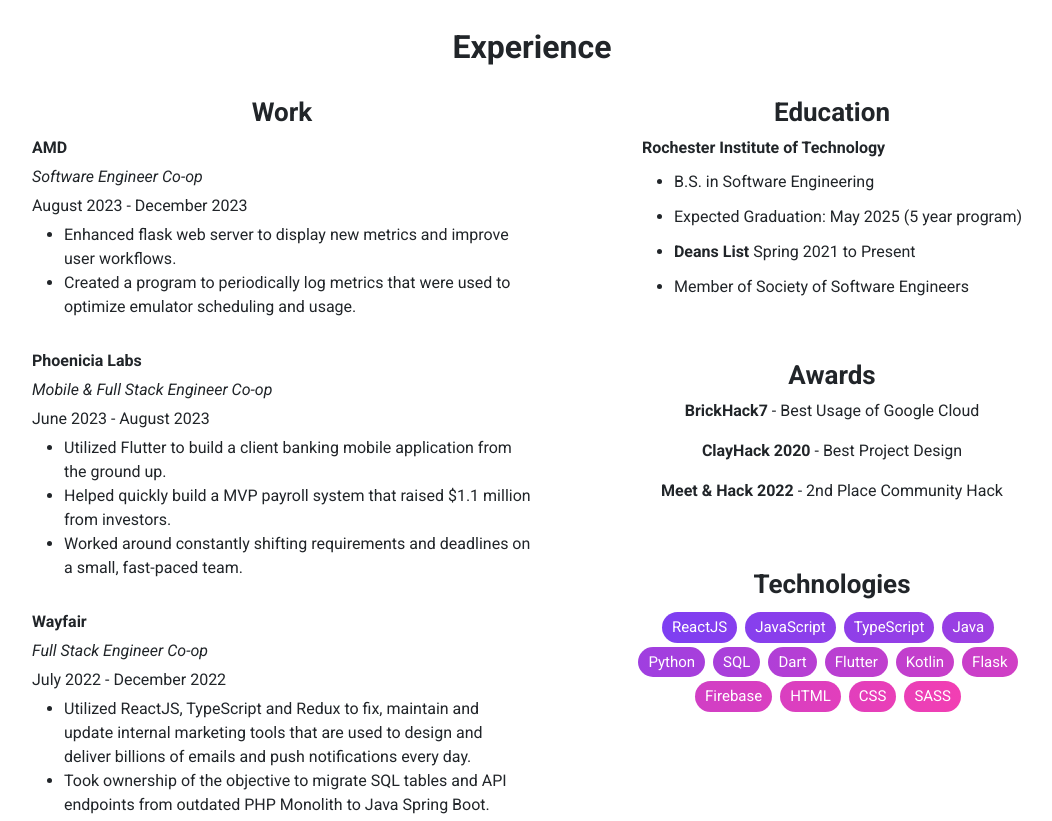
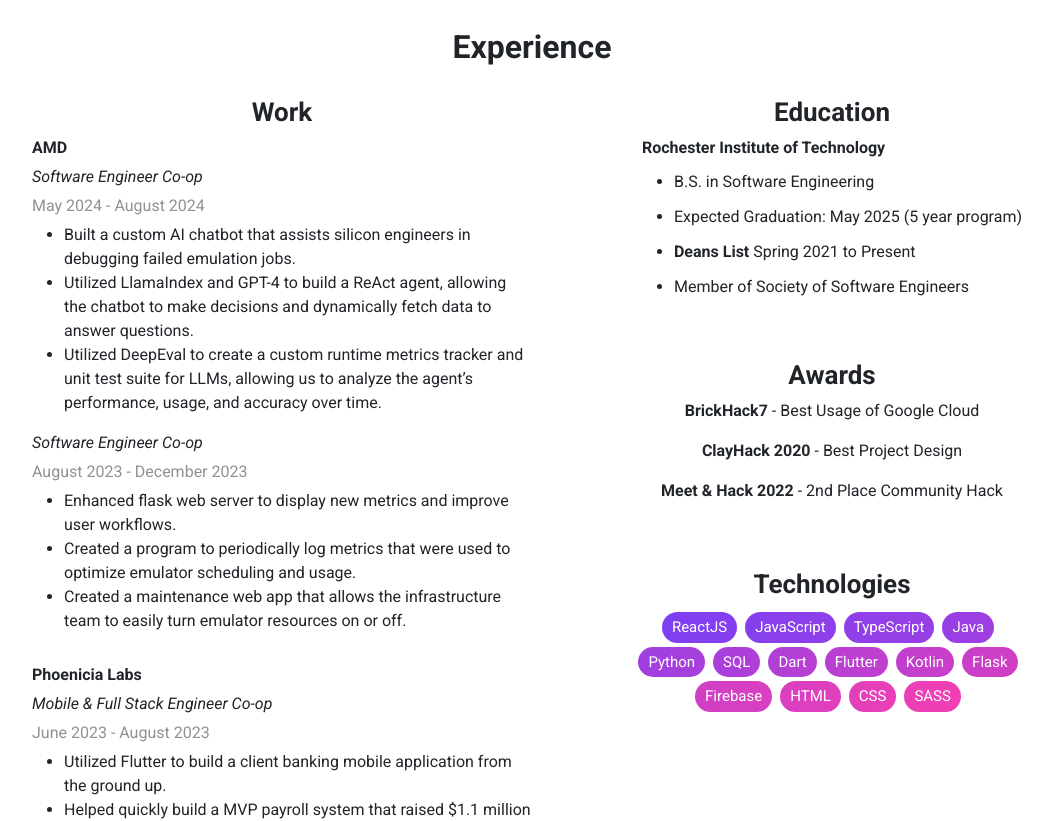
Before and after one commit to devkav/personalWebsite, a React (Create React App) app: page / in a window 1280 px wide. Shown: the part 1360-2181 px from the top of the page, without its empty margins (108-1160 px from the left). Built offline with nearby package versions, Linux system fonts and the light colour scheme.

Commit message:
Update experience. Add support for multiple job terms. Added secondary colors

```diff
--- a/src/pages/AboutMe.tsx
+++ b/src/pages/AboutMe.tsx
@@ -8,7 +8,7 @@ const AboutMe = () => {
         <h2 className="fit-content">About Me</h2>
         <p>
           Hi, my name is Devan Kavalchek, I'm a passionate and detail oriented
-          software engineer. I'm a fourth year student at the Rochester Institute
+          software engineer. I'm a fifth year student at the Rochester Institute
           of Technology pursuing a B.S. in Software Engineering. Recently, I've
           been enjoying working with ReactJS, SQL, Java, and learning TensorFlow
           using Python.
--- a/src/pages/Experience.tsx
+++ b/src/pages/Experience.tsx
@@ -3,11 +3,16 @@ import Chip from '../components/Chip';
 import Resume from '../assets/docs/Devan Kavalchek Resume.pdf';
 import { HiOutlineExternalLink } from 'react-icons/hi';
 
-interface Work {
-  company: string;
+
+interface WorkTerm {
   title: string;
   dates: string;
   descriptions: string[];
+}
+
+interface Work {
+  company: string;
+  terms: WorkTerm[];
 }
 
 const technologies: string[] = [
@@ -30,15 +35,31 @@ const technologies: string[] = [
 const work: Work[] = [
   {
     company: 'AMD',
+    terms: [
+      {
+        title: 'Software Engineer Co-op',
+        dates: 'May 2024 - August 2024',
+        descriptions: [
+            `Built a custom AI chatbot that assists silicon engineers in debugging failed emulation jobs.`,
+            `Utilized LlamaIndex and GPT-4 to build a ReAct agent, allowing the chatbot to make decisions and dynamically fetch data to answer questions.`,
+            `Utilized DeepEval to create a custom runtime metrics tracker and unit test suite for LLMs, allowing us to analyze the agent’s performance, usage, and accuracy over time.`
+        ]
+      },
+      {
         title: 'Software Engineer Co-op',
         dates: 'August 2023 - December 2023',
         descriptions: [
           `Enhanced flask web server to display new metrics and improve user workflows.`,
-      `Created a program to periodically log metrics that were used to optimize emulator scheduling and usage.`
+          `Created a program to periodically log metrics that were used to optimize emulator scheduling and usage.`,
+          `Created a maintenance web app that allows the infrastructure team to easily turn emulator resources on or off.`
+        ]
+      }
     ]
   },
   {
     company: 'Phoenicia Labs',
+    terms: [
+      {
         title: 'Mobile & Full Stack Engineer Co-op',
         dates: 'June 2023 - August 2023',
         descriptions: [
@@ -46,14 +67,20 @@ const work: Work[] = [
           `Helped quickly build a MVP payroll system that raised $1.1 million from investors.`,
           `Worked around constantly shifting requirements and deadlines on a small, fast-paced team.`
         ]
+      }
+    ]
   },
   {
     company: 'Wayfair',
+    terms: [
+      {
         title: 'Full Stack Engineer Co-op',
         dates: 'July 2022 - December 2022',
         descriptions: [
           `Utilized ReactJS, TypeScript and Redux to fix, maintain and update internal marketing tools that are used to design and deliver billions of emails and push notifications every day.`,
           `Took ownership of the objective to migrate SQL tables and API endpoints from outdated PHP Monolith to Java Spring Boot.`
+        ]
+      }
     ]
   }
 ];
@@ -68,20 +95,24 @@ const Experience = () => {
             <div id="work" className="experience-section">
               <h3>Work</h3>
               <div className="work-content">
-                {work.map(({company, title, dates, descriptions}, i) => (
+                {work.map(({company, terms}, i) => (
                   <div className="work-item" key={`workItem${i}`}>
                     <p>
                       <b>{company}</b>
                     </p>
+                    {terms.map(({title, dates, descriptions}) => (
+                      <div>
                         <p>
                           <i>{title}</i>
                         </p>
-                    <p>{dates}</p>
+                        <p className="job-dates">{dates}</p>
                         <ul>
                           {descriptions.map((description, i) => (
                             <li key={`expDesc${i}`}>{description}</li>
                           ))}
                         </ul>
+                      </div>
+                    ))}
                   </div>
                 ))}
 
--- a/src/style/Experience.css
+++ b/src/style/Experience.css
@@ -118,3 +118,7 @@
 #resume-link>svg {
     font-size: 20px;
 }
+
+.job-dates {
+    opacity: 0.5;
+}
```
Also changed, not shown: 1 other file (tests, documents, lock files or other folders). Lines whose indentation alone changed are shown as unchanged.
